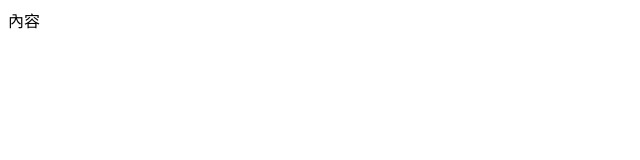
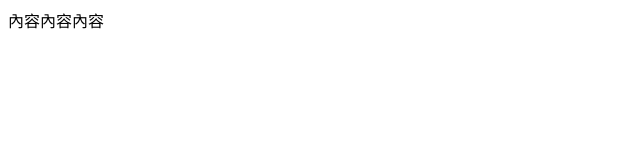
Before and after one commit to GinnyWeb/webdesign, a plain HTML site: page index.html in a window 1280 px wide. Shown: the full height of the page, 0-640 px from the left. Drawn offline with Linux system fonts and the light colour scheme.

Commit message:
20211017改版

```diff
--- a/index.html
+++ b/index.html
@@ -7,6 +7,6 @@
     <title>購物車</title>
 </head>
 <body>
-    內容
+    內容內容內容
 </body>
 </html>
```
